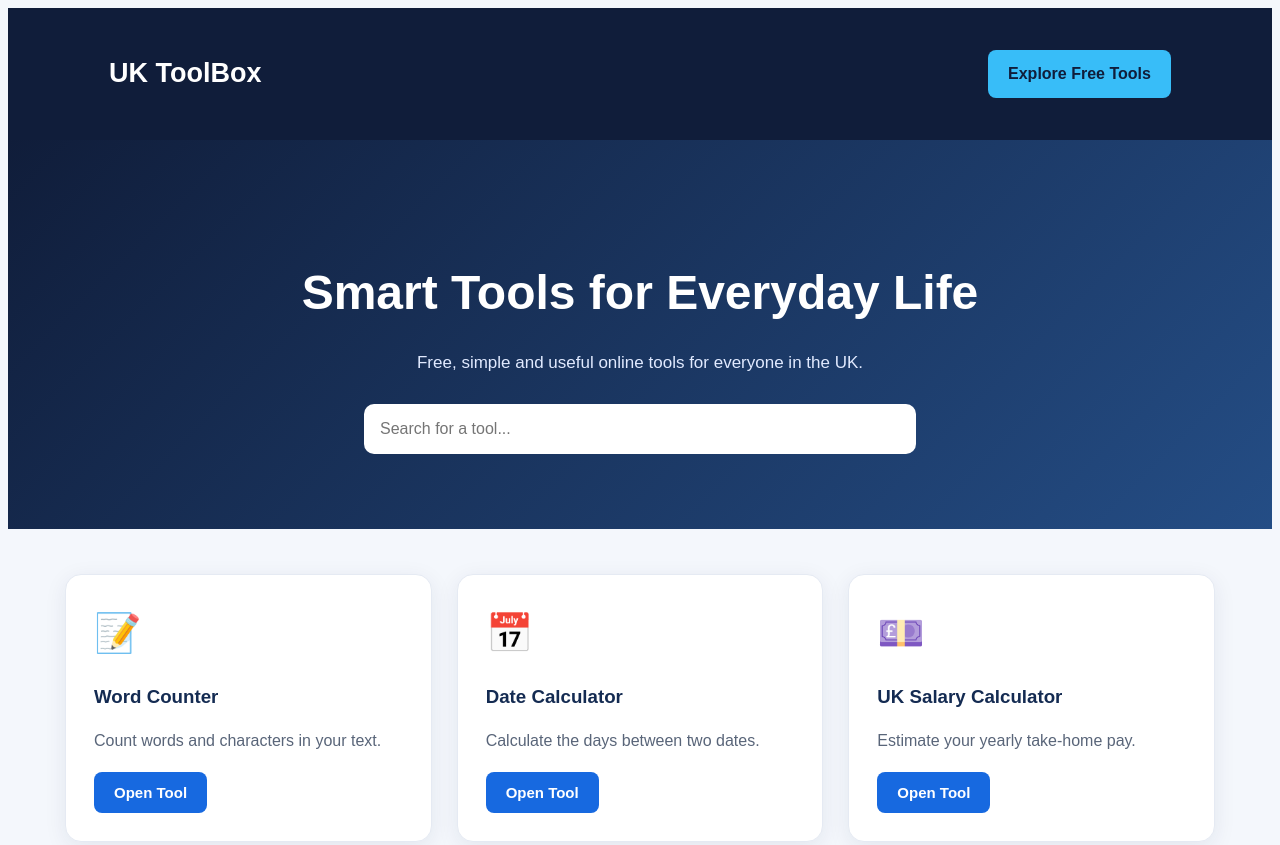
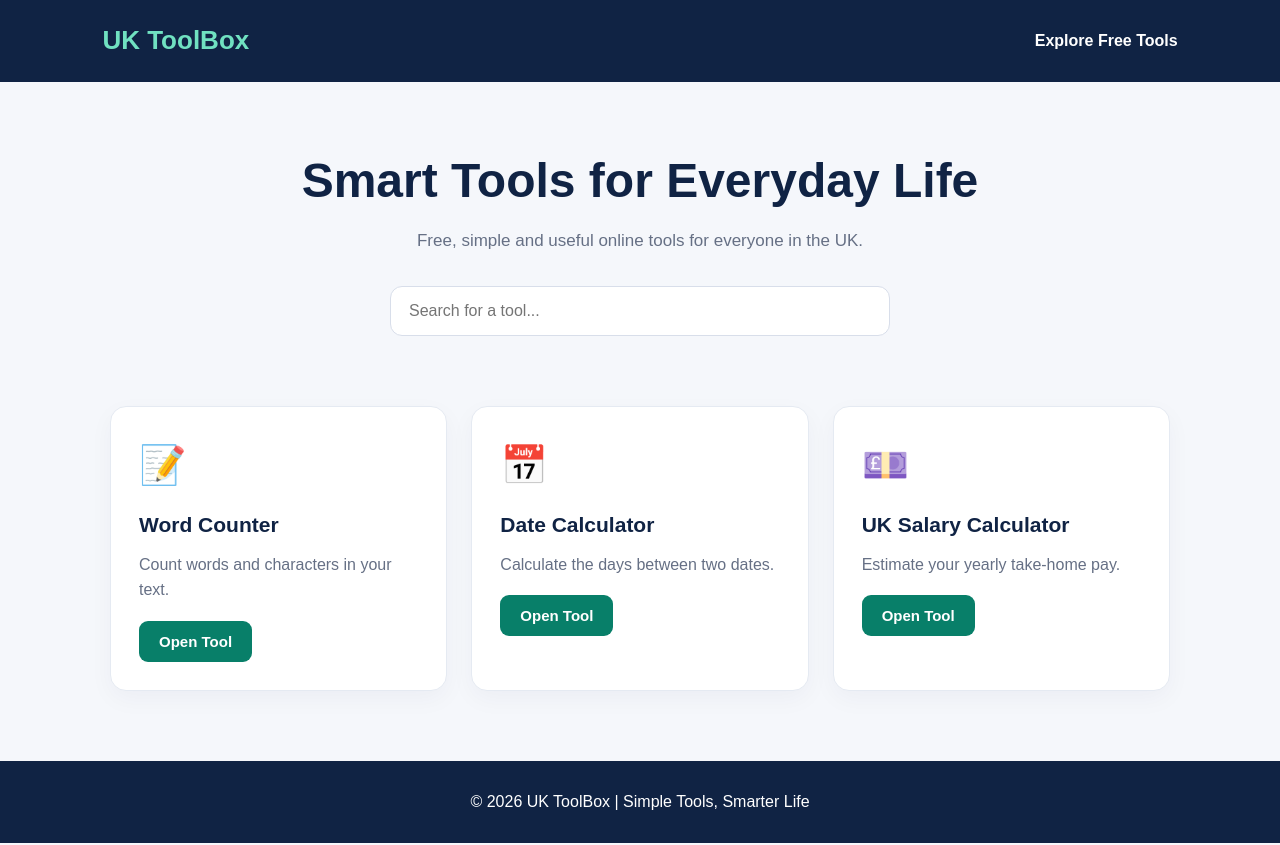
Before and after one commit to amnabatoolnwl/UK-toolbox, a plain HTML site: page index.html in a window 1280 px wide. Shown: the top 845 px of the page. Drawn offline with Linux system fonts and the light colour scheme.

Commit message:
Add files via upload

````diff
--- a/style.css
+++ b/style.css
@@ -1,158 +1,185 @@
-```css
-/* General Settings */
+
 * {
     margin: 0;
     padding: 0;
     box-sizing: border-box;
 }
 
+:root {
+    --primary: #102344;
+    --accent: #087f69;
+    --light: #f5f7fb;
+    --white: #ffffff;
+    --text: #17233d;
+    --muted: #667085;
+}
+
 body {
     font-family: Arial, sans-serif;
-    background: #f4f7fc;
-    color: #172033;
+    background: var(--light);
+    color: var(--text);
     line-height: 1.6;
 }
 
 /* Navigation */
 header {
-    background: #101d3a;
-    color: white;
-    padding: 22px 8%;
+    background: var(--primary);
+    color: var(--white);
+    padding: 20px 8%;
     display: flex;
+    align-items: center;
     justify-content: space-between;
-    align-items: center;
     flex-wrap: wrap;
     gap: 15px;
 }
 
 header h2 {
-    font-size: 27px;
+    color: #70e1c1;
+    font-size: 26px;
 }
 
 header a {
-    background: #38bdf8;
-    color: #101d3a;
+    color: var(--white);
     text-decoration: none;
-    padding: 11px 20px;
-    border-radius: 8px;
     font-weight: bold;
+}
+
+header a:hover {
+    color: #70e1c1;
 }
 
 /* Hero Section */
 .hero {
     text-align: center;
-    padding: 75px 20px;
-    background: linear-gradient(135deg, #101d3a, #244d85);
-    color: white;
+    padding: 70px 20px 50px;
 }
 
 .hero h1 {
     font-size: clamp(30px, 5vw, 48px);
-    margin-bottom: 15px;
+    line-height: 1.2;
+    margin-bottom: 18px;
+    color: var(--primary);
 }
 
 .hero p {
+    color: var(--muted);
     font-size: 17px;
-    margin-bottom: 28px;
-    color: #e1eaff;
+    margin-bottom: 12px;
 }
 
 .search {
-    width: 100%;
-    max-width: 520px;
-    padding: 16px;
-    border: none;
-    border-radius: 10px;
+    width: min(100%, 500px);
+    padding: 15px 18px;
+    margin-top: 20px;
+    border: 1px solid #d8deea;
+    border-radius: 12px;
+    outline: none;
     font-size: 16px;
-    outline: none;
+    background: var(--white);
 }
 
-/* Tools Section */
+.search:focus {
+    border-color: var(--accent);
+    box-shadow: 0 0 0 3px #087f691a;
+}
+
+/* Tools Grid */
 .tools {
-    max-width: 1150px;
-    margin: 45px auto;
-    padding: 0 22px;
+    max-width: 1100px;
+    margin: 0 auto;
+    padding: 20px;
     display: grid;
-    grid-template-columns: repeat(auto-fit, minmax(240px, 1fr));
-    gap: 25px;
+    grid-template-columns: repeat(
+        auto-fit,
+        minmax(min(100%, 260px), 1fr)
+    );
+    gap: 24px;
 }
 
 /* Tool Cards */
 .card {
-    background: white;
+    background: var(--white);
     padding: 28px;
     border-radius: 16px;
-    box-shadow: 0 5px 22px rgba(20, 40, 80, 0.08);
-    border: 1px solid #e5eaf3;
-    transition: transform 0.25s, box-shadow 0.25s;
+    border: 1px solid #e5eaf2;
+    box-shadow: 0 8px 25px #1023440a;
+    transition: transform 0.25s ease,
+                box-shadow 0.25s ease;
 }
 
 .tools .card:hover {
-    transform: translateY(-6px);
-    box-shadow: 0 12px 28px rgba(20, 40, 80, 0.14);
+    transform: translateY(-5px);
+    box-shadow: 0 14px 30px #10234414;
 }
 
-.emoji {
+.card .emoji {
     font-size: 38px;
     margin-bottom: 12px;
 }
 
-.card h2,
 .card h3 {
-    color: #142b52;
+    font-size: 21px;
     margin-bottom: 10px;
+    color: var(--primary);
 }
 
 .card p {
-    color: #596579;
+    color: var(--muted);
     margin-bottom: 18px;
 }
 
 /* Buttons */
-button {
-    background: #1769e0;
-    color: white;
+.card button {
+    background: var(--accent);
+    color: var(--white);
     border: none;
     padding: 12px 20px;
-    border-radius: 8px;
-    cursor: pointer;
+    border-radius: 9px;
     font-size: 15px;
     font-weight: bold;
-    transition: background 0.2s;
+    cursor: pointer;
+    transition: background 0.2s ease;
 }
 
-button:hover {
-    background: #104eae;
+.card button:hover {
+    background: #065f50;
 }
 
-/* Open Tool Area */
+/* Tool Input Fields */
 #tool-area {
-    max-width: 850px;
-    margin: 30px auto;
-    padding: 0 22px;
     scroll-margin-top: 20px;
 }
 
 #tool-area .card {
-    margin-bottom: 25px;
+    margin-top: 20px;
 }
 
-#tool-area textarea,
-#tool-area input {
+#tool-area input,
+#tool-area textarea {
     max-width: 100%;
     font: inherit;
 }
 
+#tool-area input:focus,
+#tool-area textarea:focus {
+    outline: 2px solid #087f6940;
+    border-color: var(--accent);
+}
+
+#tool-area button {
+    margin-top: 10px;
+}
+
 /* Footer */
 footer {
-    background: #101d3a;
-    color: #e1eaff;
+    margin-top: 50px;
+    padding: 28px 20px;
     text-align: center;
-    padding: 24px 15px;
-    margin-top: 50px;
+    background: var(--primary);
+    color: var(--white);
 }
 
-/* Mobile Design */
+/* Mobile Responsive Design */
 @media (max-width: 600px) {
     header {
         padding: 18px 5%;
@@ -163,16 +190,19 @@ footer {
     }
 
     .hero {
-        padding: 55px 18px;
+        padding: 45px 18px 30px;
+    }
+
+    .hero p {
+        font-size: 15px;
     }
 
     .tools {
-        margin: 30px auto;
-        gap: 18px;
+        padding: 15px;
+        gap: 16px;
     }
 
     .card {
-        padding: 23px;
+        padding: 22px;
     }
 }
-```
````
